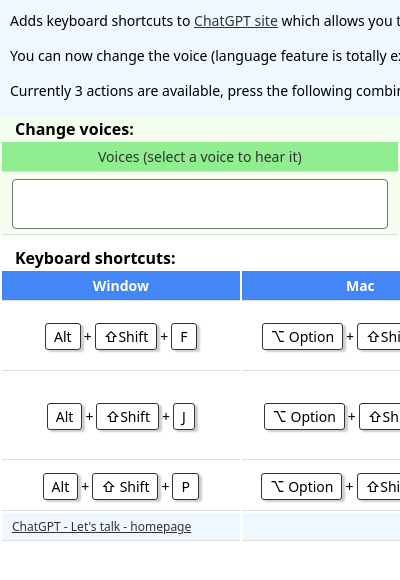
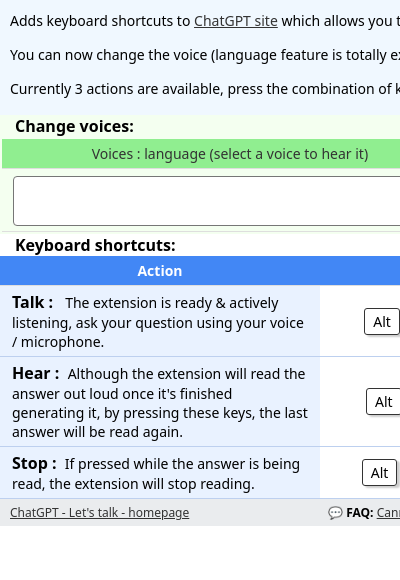
Before and after one commit to obfuscatedgeek/chatgpt-lets-talk, a browser extension: page popup.html in a window 400 px wide. Shown: the part 44-624 px from the top of the page. Drawn offline with Linux system fonts and the light colour scheme.

Commit message:
improve UI for popup, add flag, faq and lang

```diff
--- a/popup.html
+++ b/popup.html
@@ -27,7 +27,7 @@
 
     .description {
         font-size: 14px;
-        padding: 0 0 2px 10px;
+        padding: 0 0 1px 10px;
     }
 
     h3 {
@@ -86,9 +86,14 @@
     }
 
     .footer {
-        background-color: aliceblue;
-        border-bottom: 1px solid #333;
+        /* background-color: aliceblue; */
+        background-color:   #eaecee;
         font-size: 12px;
+    }
+
+    .footer td {
+        border-bottom: none !important;
+        padding: 1px auto;
     }
 
     .headerTitle {
@@ -101,14 +106,17 @@
         border-radius: 4px;
     }
     option {
-        font-size: 16px;
+        font-size: 18px;
         font-weight: 100;
-        padding: 8px 5px;
+        padding: 7px 5px;
+    }
+
+    option span {
+        font-size: 12px;
     }
 
     .voiceSection {
         background-color: #f4fff0;
-        margin-bottom: 10px;
     }
 
     .voiceTable {
@@ -191,6 +199,30 @@
             width: 10em;
         }
     }
+
+    .action-desc {
+        text-align: left;
+        padding: 5px 12px;
+        background-color: #e9f2ff;
+    }
+
+    .action-desc b {
+        font-size: 16px;
+        font-weight: 700;
+    }
+
+    .info-table  {
+        border-collapse: collapse;
+    }
+    .info-table  td {
+        border-collapse: collapse;
+        border-bottom: 1px solid #bdd0ef;
+    }
+
+    .headerDiv {
+        display: flex;
+    }
+
 </style>
 </head>
 
@@ -199,14 +231,14 @@
         <h3 class="headerTitle">ChatGPT - Let's talk</h3>
         <p class="description">Adds keyboard shortcuts to <a href="https://chat.openai.com/chat" target="_blank">ChatGPT site</a> which allows you to talk to and hear AI speak in the site. </p>
         <p class="description">You can now change the voice (language feature is totally experimental)</p>
-        <p class="description">Currently 3 actions are available, press the following combination of keys to perform the respective action.</p>
+        <p class="description">Currently 3 actions are available, press the combination of keys mentioned below to perform the respective action.</p>
     </div>
     <section class="voiceSection section">
         <h4>Change voices: </h4>
         <table width="100%" class="voiceTable">
             <thead>
                 <tr>
-                    <th><span class="tool" data-tip="Set the voice that will be used to speak.">Voices (select a voice to hear it)</span></th>
+                    <th><span class="tool" data-tip="Set the voice that will be used to speak.">Voices : language (select a voice to hear it)</span></th>
                     <th><span class="tool" data-tip="Set the pitch of the voice.">Pitch</span></th>
                     <th><span class="tool" data-tip="Set the speed at which the text will be spoken.">Rate</span></th>
                 </tr>
@@ -227,41 +259,46 @@
 
     <section class="infoSection section">
         <h4>Keyboard shortcuts:</h4>
-        <table width="100%">
+        <table width="100%" class="info-table">
             <thead>
                 <tr>
-                    <th width="30%">Window</th>
-                    <th width="30%">Mac</th>
                     <th width="40%">Action</th>
+                    <th width="30%">Windows</th>
+                    <th width="30%">macOS</th>
                 </tr>
             </thead>
             <tbody>
                 <tr>
+                    <td class="action-desc"><b>Talk : &nbsp;</b> The extension is ready & actively
+                        listening, ask your question using
+                        your voice / microphone.</td>
                     <td><span class="key">Alt</span>+<span class="key">&#8679;Shift</span>+<span class="key">F</span></td>
                     <td><span class="key">&#8997; Option</span>+<span class="key">&#8679;Shift</span>+<span class="key">F</span>
                     </td>
-                    <td><b>Talk : &nbsp;</b> The extension is ready & actively
-                        listening, ask your question using
-                        your voice / microphone.</td>
+
                 </tr>
                 <tr>
+                    <td class="action-desc"><b>Hear : &nbsp;</b>Although the extension will read the answer out loud once it's finished
+                        generating it, by pressing these keys, the last answer will be read again.</td>
                     <td><span class="key">Alt</span>+<span class="key">&#8679;Shift</span>+<span class="key">J</span></td>
                     <td><span class="key">&#8997; Option</span>+<span class="key">&#8679;Shift</span>+<span class="key">J</span>
                     </td>
-                    <td><b>Hear : &nbsp;</b>Although the extension will read the answer out loud once it's finished
-                        generating it, by pressing these keys, the last answer will be read again.</td>
+
                 </tr>
                 <tr>
+                    <td class="action-desc"><b>Stop : &nbsp;</b>If pressed while the answer is being read, the extension will stop reading.</td>
                     <td><span class="key">Alt</span>+<span class="key">&#8679; Shift</span>+<span class="key">P</span></td>
                     <td><span class="key">&#8997; Option</span>+<span class="key">&#8679;Shift</span>+<span class="key">P</span>
                     </td>
-                    <td><b>Stop : &nbsp;</b>If pressed while the answer is being read, the extension will stop reading.</td>
+
                 </tr>
                 <tr class="footer">
                     <td style="text-align: start;padding-left: 10px;"><a target="_blank"
                             href="https://github.com/obfuscatedgeek/chatgpt-lets-talk#cannot-hear-the-answer">ChatGPT -
                             Let's talk - homepage</a></td>
-                    <td></td>
+                    <td>
+                        <b>&#128172; FAQ: </b><a href="https://github.com/obfuscatedgeek/chatgpt-lets-talk#cannot-hear-the-answer" target="_blank">Cannot hear the voice / answer</a>
+                    </td>
                     <td style="text-align: end;padding-right:10px"><a target="_blank" href="https://zaje.me/">Ejaz Bawasa</a></td>
                 </tr>
             </tbody>
--- a/popup.js
+++ b/popup.js
@@ -30,9 +30,17 @@
 const pitchInput = document.getElementById("pitch");
 const rateInput = document.getElementById("rate");
 
+const getFlagEmoji = (countryCode) => {
+	const codePoints = countryCode
+		.toUpperCase().split("").map(char =>  127397 + char.charCodeAt());
+	return String.fromCodePoint(...codePoints);
+};
+
+
 getVoices().then(voices => {
 	voices.forEach((voice, index) => {
-		select.add(new Option(`${voice.name}`, index));
+		const [language, countryCode] = voice.lang.split("-");
+		select.add(new Option(`${getFlagEmoji(countryCode)} ${voice.name}: ${language}`, index));
 	});
 
 	getVoicesFromStorage();
@@ -66,7 +74,7 @@
 	sendMssageToContent(message);
 };
 
-const voiceChangeDebounced = debounce(voiceChangeHandler, 1000);
+const voiceChangeDebounced = debounce(voiceChangeHandler, 700);
 
 select.addEventListener("change", voiceChangeDebounced);
 pitchInput.addEventListener("change", voiceChangeDebounced);
```
